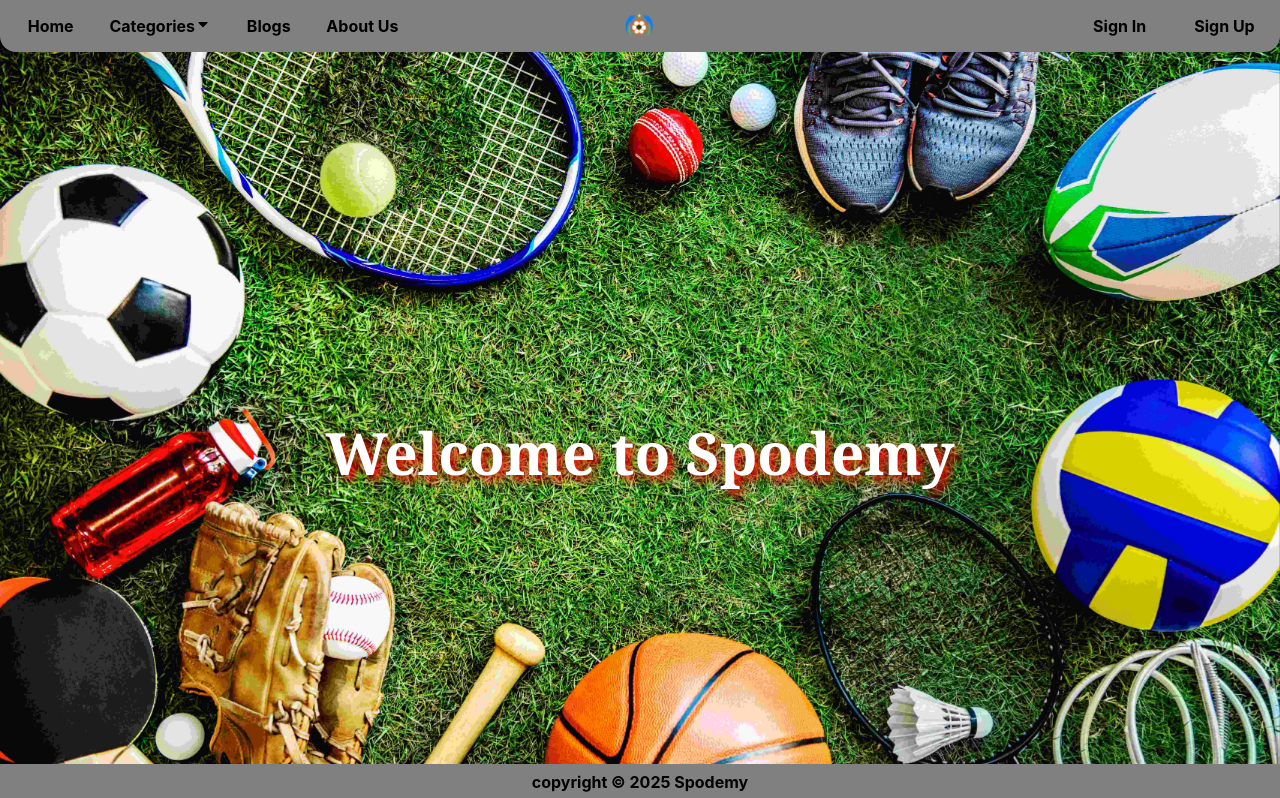
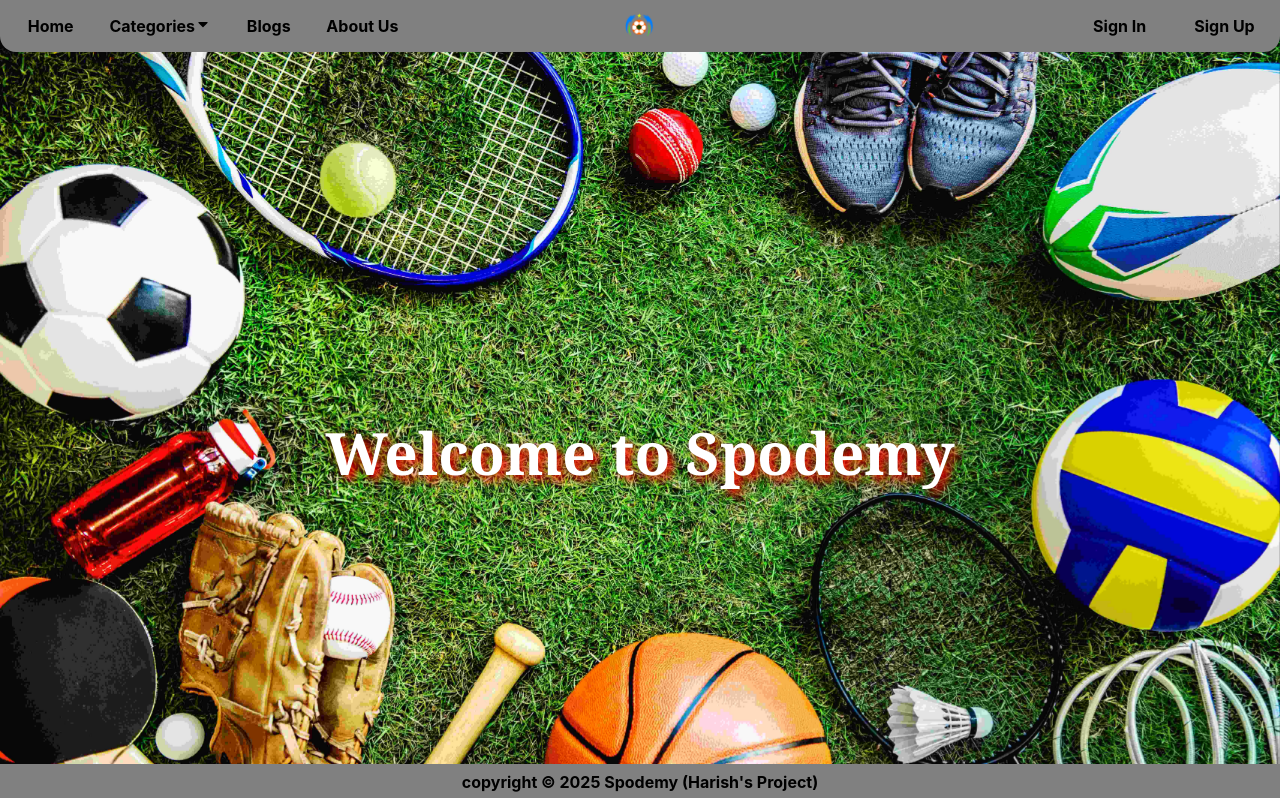
Before and after one commit to harishnigam21/Spodemy, a React (Create React App) app in the folder frontend/: page / in a window 1280 px wide. Shown: the top 798 px of the page. Built offline with nearby package versions, Linux system fonts and the light colour scheme; no server answers; what @uploadthing/react would draw is missing.

Commit message:
temporary update

```diff
--- a/frontend/src/Footer.js
+++ b/frontend/src/Footer.js
@@ -5,7 +5,7 @@
         const currentYear = format(new Date(),'yyyy');
         return(
             <footer className='footer'>
-                <p>copyright &copy; {currentYear} {appname}</p>
+                <p>copyright &copy; {currentYear} {appname} (Harish's Project)</p>
             </footer>
         );
     }
--- a/frontend/src/index.css
+++ b/frontend/src/index.css
@@ -900,6 +900,7 @@
     background-color: rgba(128, 128, 128, 0.8);
     padding: 0.5rem;
     justify-content: space-around;
+    align-items: center;
     button {
       position: relative;
       background-color: transparent;
```
